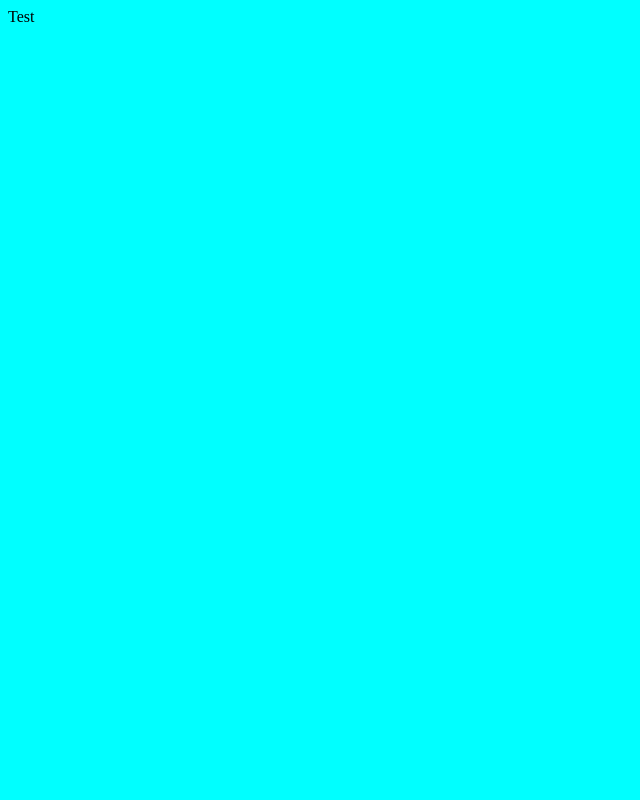
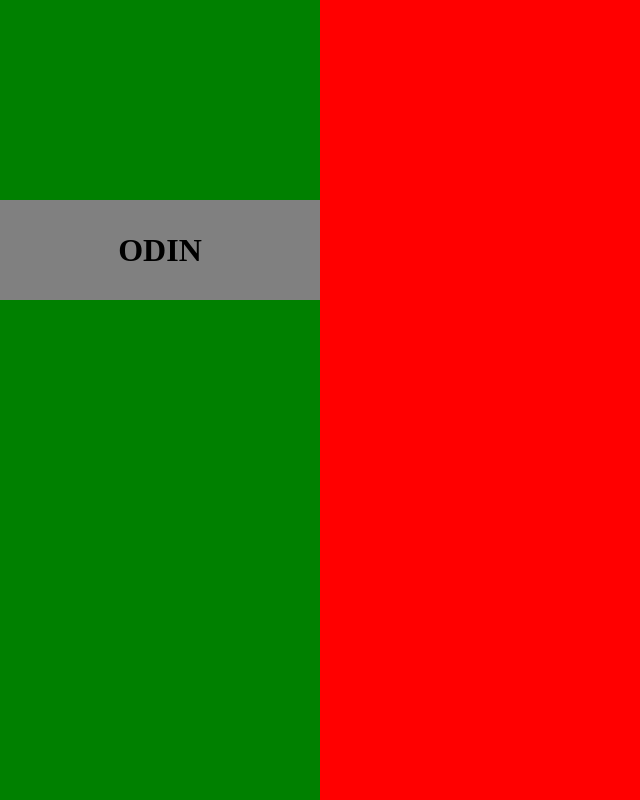
Before and after one commit to bilaallatif/signup-form, a plain HTML site: page index.html in a window 1280 px wide. Shown: the whole page, without its empty margins (0-640 px from the left). Drawn offline with Linux system fonts and the light colour scheme.

Commit message:
Initial structure setup

```diff
--- a/index.html
+++ b/index.html
@@ -7,6 +7,13 @@
     <title>Sign Up Form</title>
 </head>
 <body>
-    Test
+    <div class="left">
+        <div class="logo">
+            <h1>ODIN</h1>
+        </div>
+    </div>
+    <div class="right">
+
+    </div>
 </body>
 </html>
--- a/style.css
+++ b/style.css
@@ -1,3 +1,34 @@
 body {
-    background-color: aqua;;
+    background-color: black;
+    display: flex;
+    flex-direction: row;
+    height: 100vh;
+    box-sizing: border-box;
+    margin: 0;
 }
+
+.left
+{
+    background-color: green;
+    flex: 1;
+
+    padding-top: 200px;
+}
+
+.right
+{
+    background-color: red;
+    flex: 3;
+}
+
+.logo
+{
+    height: 100px;
+    width: 100%;
+    background-color: grey;
+    text-align: center;
+
+    display: flex;
+    flex-direction: column;
+    justify-content: center;
+}
```
